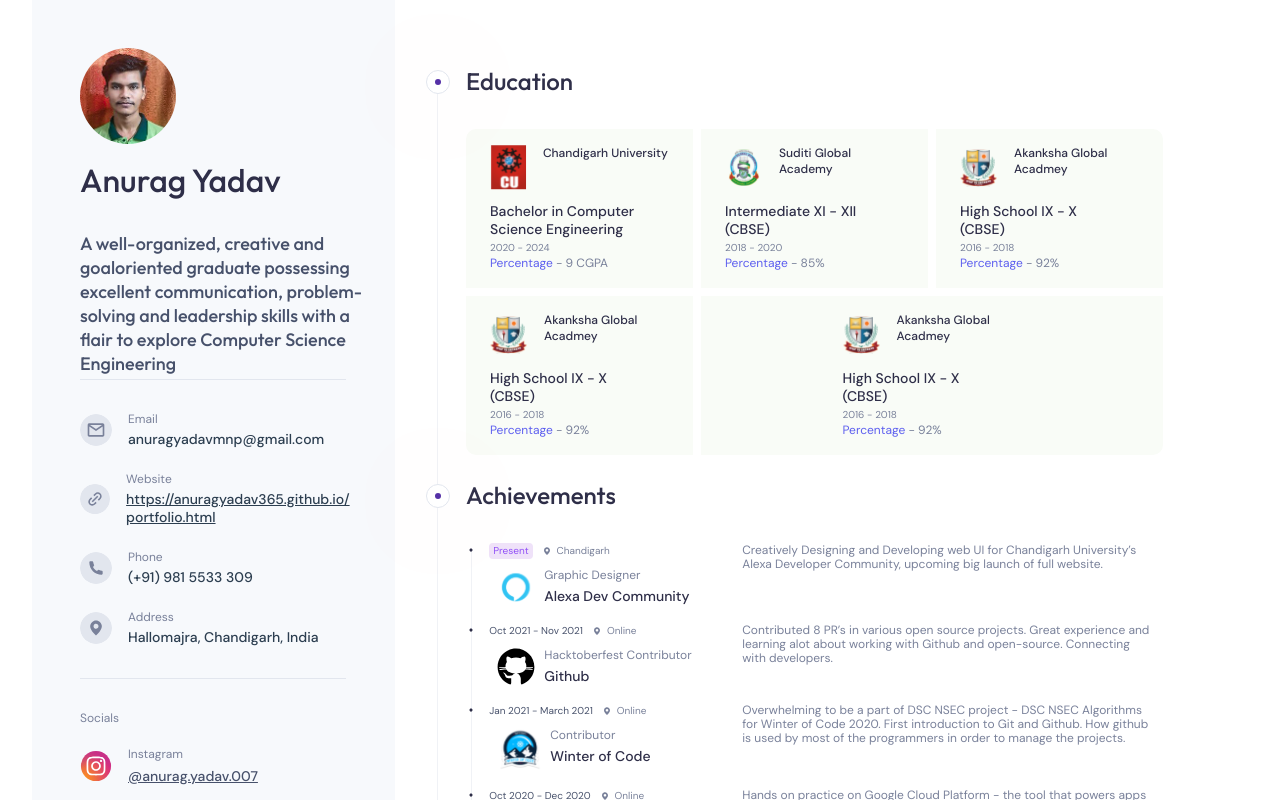
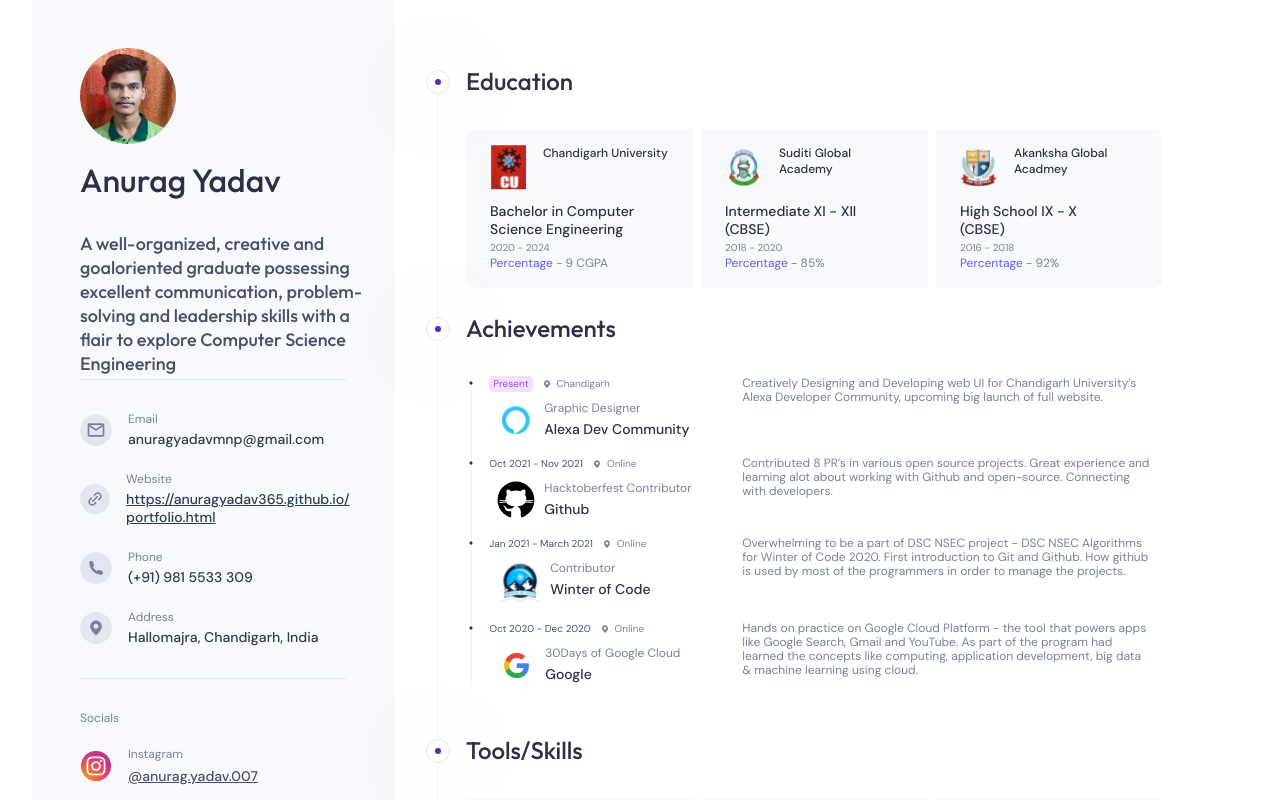
Before and after one commit to neogen22/vue-project, a Vue app: page / in a window 1280 px wide. Shown: the top 800 px of the page. Built offline with nearby package versions, Linux system fonts and the light colour scheme.

Commit message:
updated education block

```diff
--- a/src/components/MainPartComponents/MainPartCards/EducationCard.vue
+++ b/src/components/MainPartComponents/MainPartCards/EducationCard.vue
@@ -101,7 +101,7 @@
             flex-direction: column;
             row-gap: 8px;
             padding: 16px 24px;
-            background-color: rgb(249, 252, 247);
+            background-color: rgba(247, 249, 252, 1);
             box-sizing: border-box;
         }
         .education-card-header {
--- a/src/components/MainPartComponents/MainPartComplexCards/EducationComplexCard.vue
+++ b/src/components/MainPartComponents/MainPartComplexCards/EducationComplexCard.vue
@@ -48,20 +48,6 @@
                     image:"SuditiGlobalAcadem.svg",
                     scienceDegree:"High School IX - X (CBSE)",
                 },
-                {
-                    university:"Akanksha Global Acadmey",
-                    years:"2016 - 2018",
-                    percentage:" - 92%",
-                    image:"SuditiGlobalAcadem.svg",
-                    scienceDegree:"High School IX - X (CBSE)",
-                },
-                {
-                    university:"Akanksha Global Acadmey",
-                    years:"2016 - 2018",
-                    percentage:" - 92%",
-                    image:"SuditiGlobalAcadem.svg",
-                    scienceDegree:"High School IX - X (CBSE)",
-                }
             ]
         }
     },
```
